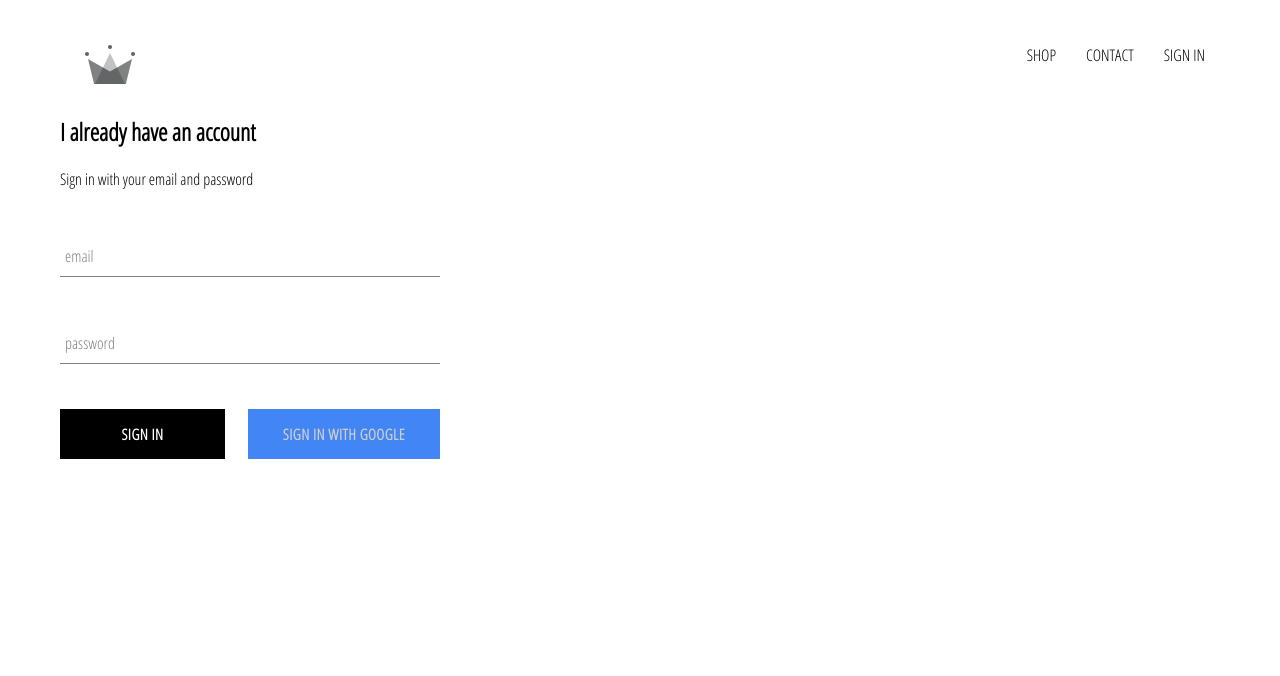
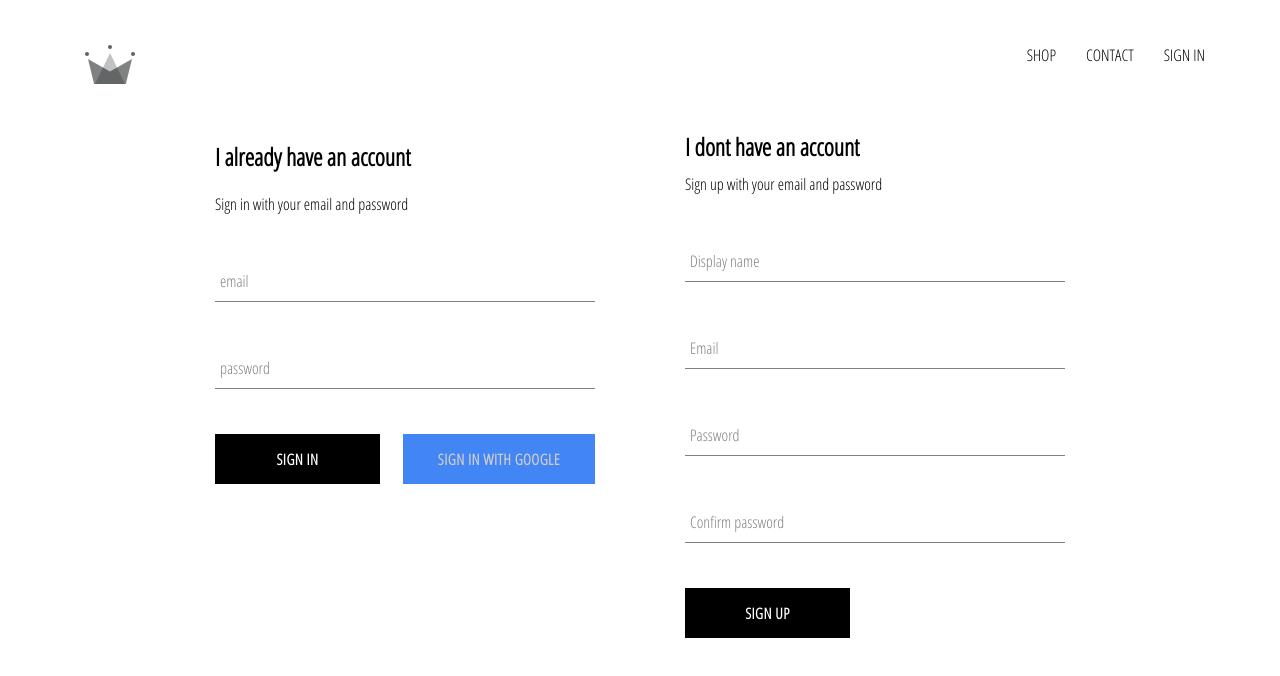
Before and after one commit to M-Ostapchuk/crwn-clothing, a React (Create React App) app: page /signin in a window 1280 px wide. Shown: the top 676 px of the page. Built offline with nearby package versions, Linux system fonts and the light colour scheme; no server answers.

Commit message:
implemented firebase utiles, inluded ability yo store authenticated users into our firestore and database

```diff
--- a/src/App.js
+++ b/src/App.js
@@ -5,7 +5,7 @@
 import ShopPage from './pages/shop/shop.component';
 import Header from './components/header/header.component';
 import SignInAndSignUp from './pages/sign-in-and-sign-up/sign-in-and-sign-up.component';
-import { auth } from './firebase/firebase.utiles';
+import {auth, createUserProfileDocument} from './firebase/firebase.utiles'
 
 class App extends Component {
   constructor(props) {
@@ -17,11 +17,26 @@
 
   unsubscribeFromAuth = null;
   componentDidMount() {
-    this.unsubscribeFromAuth = auth.onAuthStateChanged((user) => {
-      this.setState({
-        currentUser: user
-      })
-    })
+    this.unsubscribeFromAuth = auth.onAuthStateChanged(async authUser => {
+    const userRef = await createUserProfileDocument(authUser)
+      if (authUser) {
+        userRef.onSnapshot( snapShot => {
+          this.setState({
+            currentUser: {
+              id: snapShot.id,
+              ...snapShot.data()
+            }
+          })
+          console.log(this.state);
+
+        });
+
+      } else {
+        this.setState({
+          currentUser: authUser
+        })
+      }
+    });
   }
 
   componentWillUnmount() {
--- a/src/components/sign-in/sign-in.component.jsx
+++ b/src/components/sign-in/sign-in.component.jsx
@@ -2,7 +2,7 @@
 import './sign-in.styles.scss';
 import FormInput from '../form-input/form-input.component'
 import CustomButton from '../custom-button/custom-button.component';
-import {signInWithGoogle} from '../../firebase/firebase.utiles';
+import {signInWithGoogle} from '../../firebase/firebase.utiles'
 
 class SignIn extends Component {
     constructor(props) {
--- /dev/null
+++ b/src/components/sign-up/sign-up.component.jsx
@@ -0,0 +1,99 @@
+import React, { Component } from 'react';
+import './sign-up.styles.scss'
+
+import FormInput from '../form-input/form-input.component';
+import CustomButton from '../custom-button/custom-button.component';
+
+import {auth, createUserProfileDocument} from '../../firebase/firebase.utiles';
+
+class SignUp extends Component {
+    constructor(props) {
+        super(props);
+        this.state = {
+            displayName: '',
+            email: '',
+            password: '',
+            confirmPassword: ''
+        }
+    }
+
+    handleSubmit = async (event) => {
+        event.preventDefault();
+        const {displayName, email, password, confirmPassword} = this.state;
+
+        if(password !== confirmPassword) {
+            alert("Password don't match")
+            return;
+        }
+
+        try{
+            const {user} = await auth.createUserWithEmailAndPassword(email, password);
+            await createUserProfileDocument(user, {displayName})
+
+            this.setState({
+                displayName: '',
+                email: '',
+                password: '',
+                confirmPassword: ''
+            })
+        } catch(error) {
+            console.log(error);
+
+        }
+    }
+
+    handleChange = event => {
+        const {name, value} = event.target;
+        this.setState({
+            [name]: value
+        });
+    }
+
+    render() {
+        const {displayName, email, password, confirmPassword} = this.state;
+        return (
+            <div className="sign-up">
+                <h2 className="title">I dont have an account</h2>
+                <span>Sign up with your email and password</span>
+                <form className="sign-up-form" onSubmit={this.handleSubmit}>
+                    <FormInput
+                        type='text'
+                        name='displayName'
+                        value={displayName}
+                        label='Display name'
+                        onChange={this.handleChange}
+                        required
+                    />
+                    <FormInput
+                        type='email'
+                        name='email'
+                        value={email}
+                        label='Email'
+                        onChange={this.handleChange}
+                        required
+                    />
+                    <FormInput
+                        type='password'
+                        name='password'
+                        value={password}
+                        label='Password'
+                        onChange={this.handleChange}
+                        required
+                    />
+                    <FormInput
+                        type='password'
+                        name='confirmPassword'
+                        value={confirmPassword}
+                        label='Confirm password'
+                        onChange={this.handleChange}
+                        required
+                    />
+                    <CustomButton type="submit">Sign up</CustomButton>
+                </form>
+
+            </div>
+        );
+    }
+}
+
+export default SignUp;
--- /dev/null
+++ b/src/components/sign-up/sign-up.styles.scss
@@ -0,0 +1,9 @@
+.sign-up {
+    display: flex;
+    flex-direction: column;
+    width: 380px;
+
+    .title {
+      margin: 10px 0;
+    }
+  }
--- a/src/firebase/firebase.utiles.js
+++ b/src/firebase/firebase.utiles.js
@@ -1,8 +1,8 @@
 import firebase from 'firebase/app';
-import 'firebase/firestore';
 import 'firebase/auth';
+import 'firebase/firestore'
 
-const config =  {
+const config = {
     apiKey: "AIzaSyCbLsP1YCTbKNlOodsZx_Ow-DI6C7MoER4",
     authDomain: "crwn-db-ead4f.firebaseapp.com",
     databaseURL: "https://crwn-db-ead4f.firebaseio.com",
@@ -15,11 +15,39 @@
 
   firebase.initializeApp(config);
 
-  export const auth =  firebase.auth();
+  export const auth = firebase.auth();
   export const firestore = firebase.firestore();
 
   const provider = new firebase.auth.GoogleAuthProvider();
-  provider.setCustomParameters({prompt: 'select_account'});
-  export const signInWithGoogle = () => auth.signInWithPopup(provider);
+  provider.setCustomParameters({
+    prompt: 'select_account'
+  });
 
+  export const createUserProfileDocument = async (authUser, additionalData) => {
+    if(!authUser) return;
+
+    const userRef = firestore.doc(`users/${authUser.uid}`);
+    const snapShot = await userRef.get();
+
+    if(!snapShot.exists) {
+      const {displayName, email} = authUser;
+      const createdAt = new Date();
+
+      try {
+        await  userRef.set({
+          displayName,
+          email,
+          createdAt,
+          ...additionalData
+        })
+      } catch(error) {
+        console.log('Error creating user', error.message);
+
+      }
+    }
+
+    return userRef;
+  }
+
+  export const signInWithGoogle = () => {auth.signInWithPopup(provider)};
   export default firebase;
--- a/src/pages/sign-in-and-sign-up/sign-in-and-sign-up.component.jsx
+++ b/src/pages/sign-in-and-sign-up/sign-in-and-sign-up.component.jsx
@@ -1,12 +1,14 @@
 import React from 'react';
 import './sign-in-and-sign-up.styles.scss';
-import SignIn from '../../components/sign-in/sign-in.component'
+import SignIn from '../../components/sign-in/sign-in.component';
+import SignUp from '../../components/sign-up/sign-up.component';
 
 
 const SignInAndSignUp = () => {
     return (
         <div className="sign-in-and-sign-up">
             <SignIn />
+            <SignUp />
         </div>
     )
 }
--- a/src/pages/sign-in-and-sign-up/sign-in-and-sign-up.styles.scss
+++ b/src/pages/sign-in-and-sign-up/sign-in-and-sign-up.styles.scss
@@ -0,0 +1,6 @@
+.sign-in-and-sign-up {
+    width: 850px;
+    display: flex;
+    justify-content: space-between;
+    margin: 30px auto;
+  }
```
